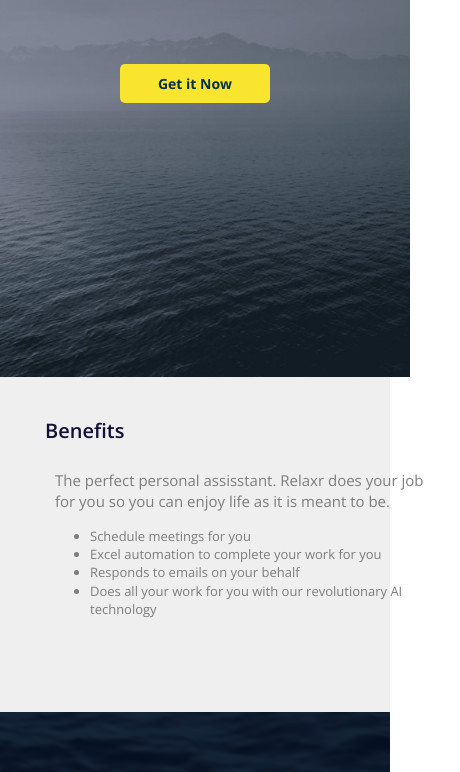
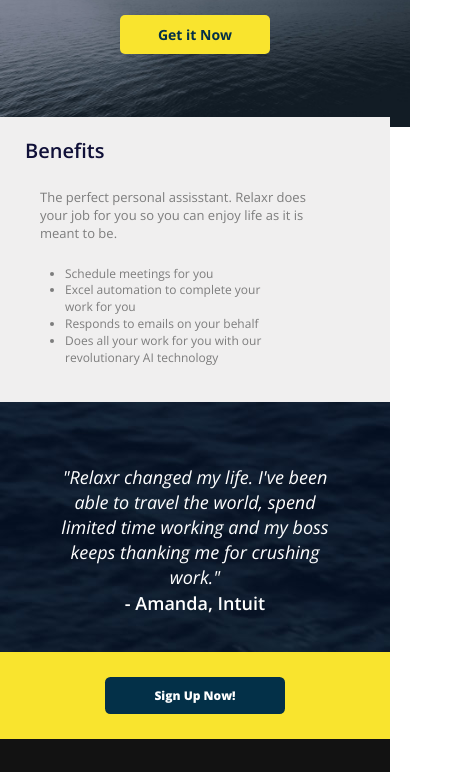
Before and after one commit to megganeturner/relaxr-landing-page, a plain HTML site: page index.html in a window 390 px wide. Shown: the part 169-941 px from the top of the page, 460 px wide, since content can reach past the window. Drawn offline with nearby package versions, Linux system fonts and the light colour scheme.

Commit message:
add responsive styling

```diff
--- a/css/main.css
+++ b/css/main.css
@@ -118,7 +118,7 @@ h3 {
   font-family: "Open Sans", sans-serif;
   font-weight: 600;
   margin: 20px auto 10px 30px;
-  padding: 40px 30px 10px 15px;
+  padding: 40px 0 10px 15px;
 }
 .benefits p {
   font-family: "Open Sans", sans-serif;
@@ -220,6 +220,44 @@ footer p {
   padding: 20px 0 20px 0;
 }
 
+
+@media (max-width: 500px) {
+  #container {
+    height: 300px;
+  }
+  header h1 {
+
+  }
+  h2 {
+    font-size: 20px;
+  }
+  header button {
+    margin-top: 40px;
+  }
+  .benefits {
+    height: 300px;
+  }
+  h3 {
+    margin: 10px auto 10px 10px;
+    padding: 20px 0 10px 15px;
+  }
+  .benefits p {
+    font-size: 13px;
+    padding: 0 0 10px 25px;
+    width: 300px;
+    margin-left: 15px;
+  }
+  ul {
+  font-size: 12px;
+  padding: 0 0 30px 30px;
+  width: 250px;
+  margin-left: 35px;
+  }
+}
+
+
+
+
 /******************************************
 /* ADDITIONAL STYLES
 /*******************************************/
```
